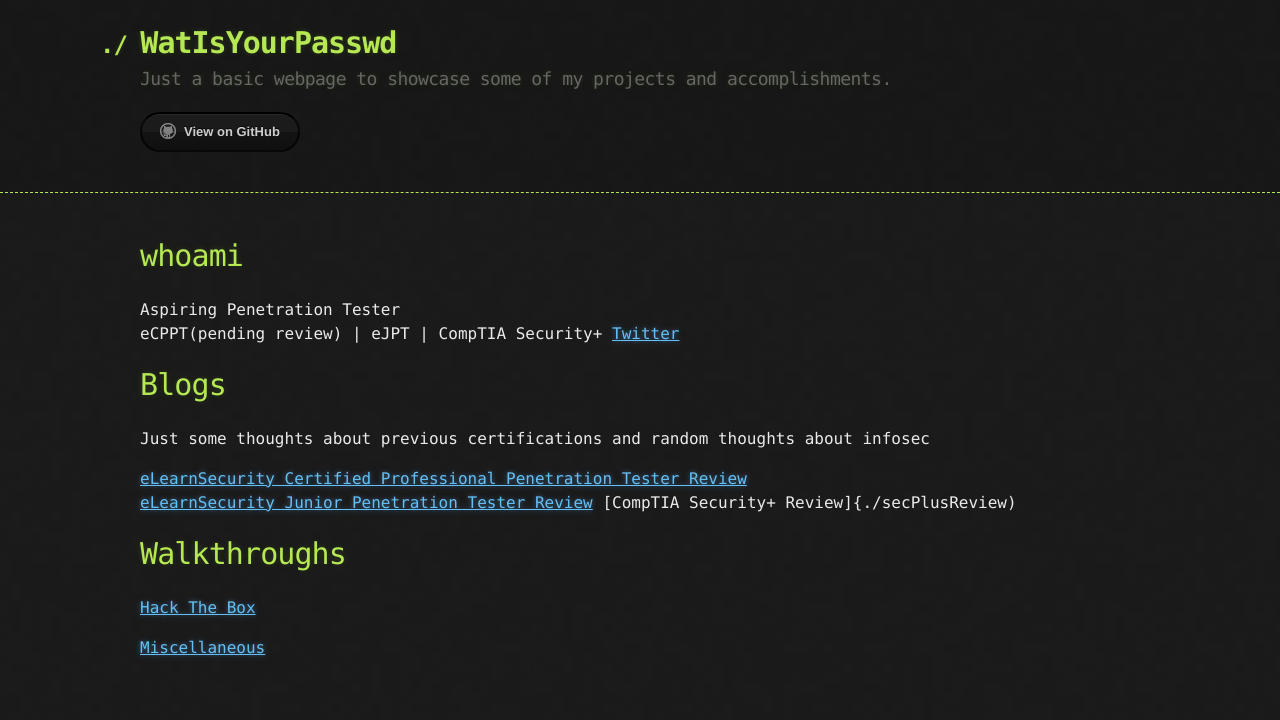
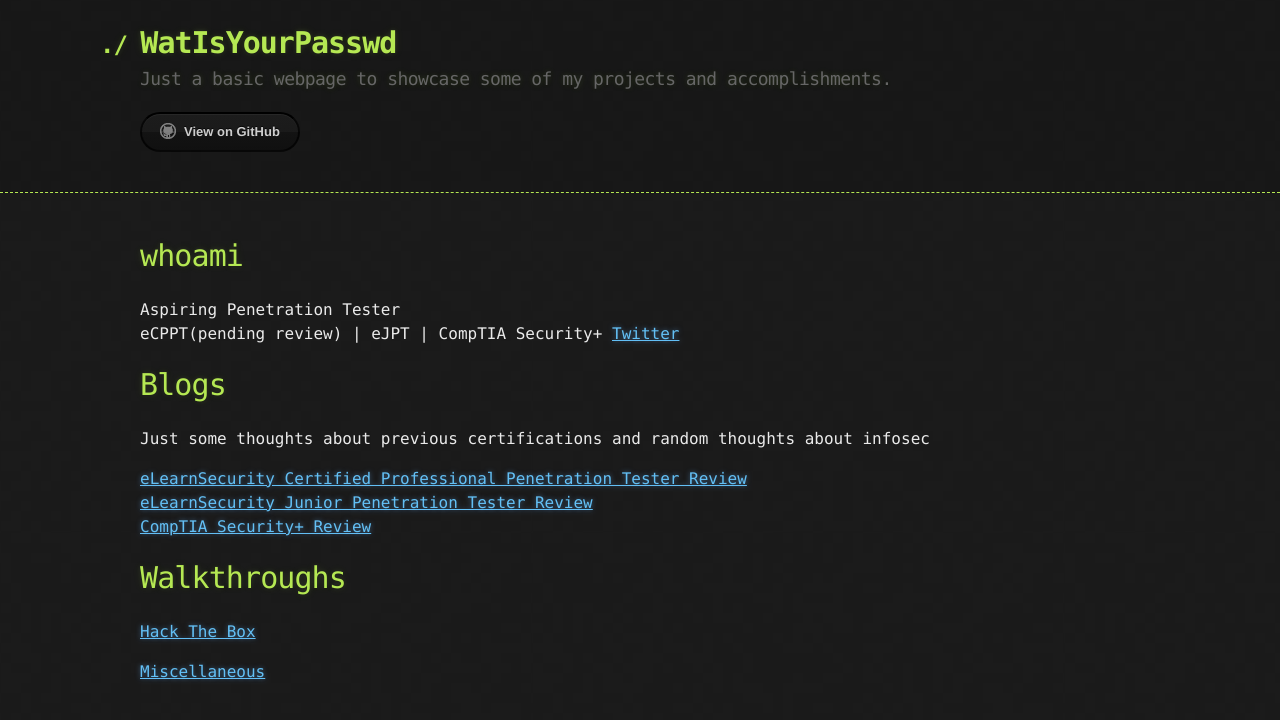
Before and after one commit to 0xForearms/0xForearms.github.io, a Jekyll site: the page built from index.md, in a window 1280 px wide. Shown: the top 720 px of the page. Built offline with Jekyll 4.4.1, drawn with Linux system fonts in a browser that asks for light colours; our own code applies the rules of GitHub Pages for plain Markdown files.

Commit message:
Update index.md

```diff
--- a/index.md
+++ b/index.md
@@ -13,7 +13,7 @@
 
 [eLearnSecurity Certified Professional Penetration Tester Review](./ecpptReview)
 [eLearnSecurity Junior Penetration Tester Review](./ejptReview)
-[CompTIA Security+ Review]{./secPlusReview)
+[CompTIA Security+ Review](./secPlusReview)
 
 
 # Walkthroughs
```
